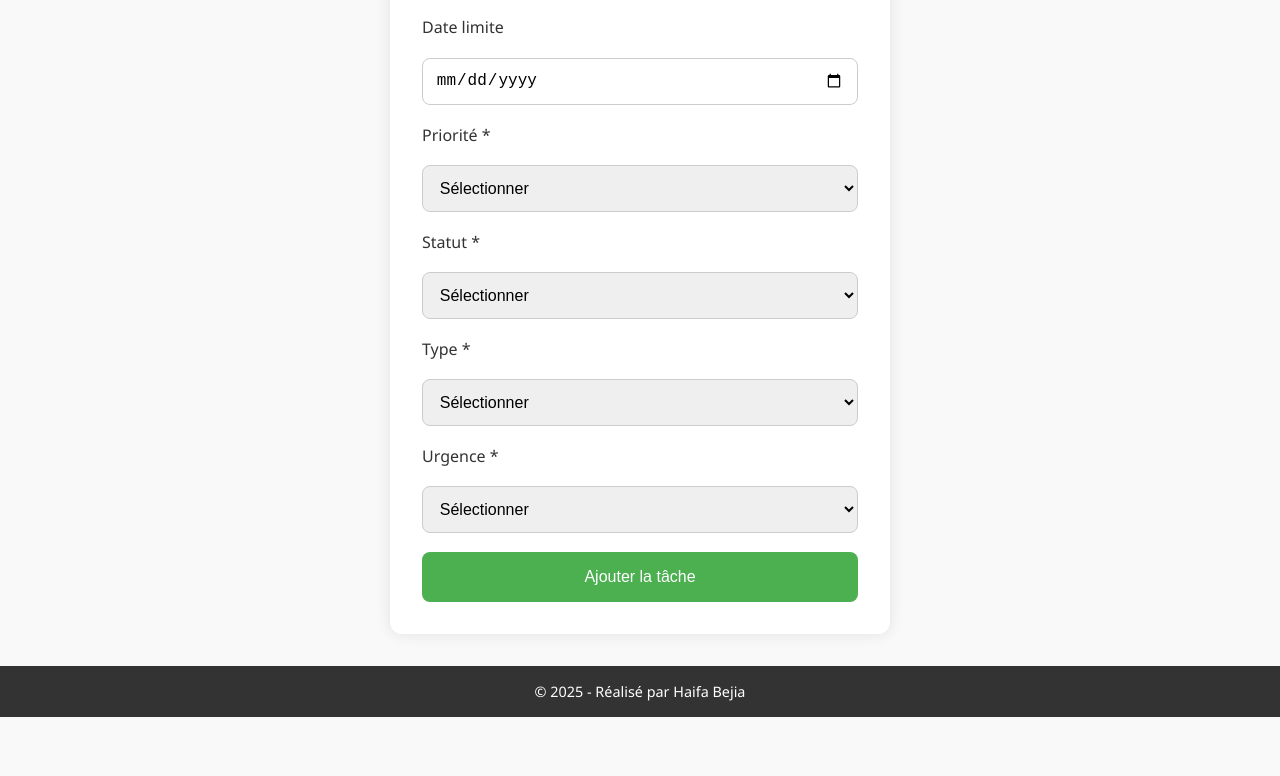
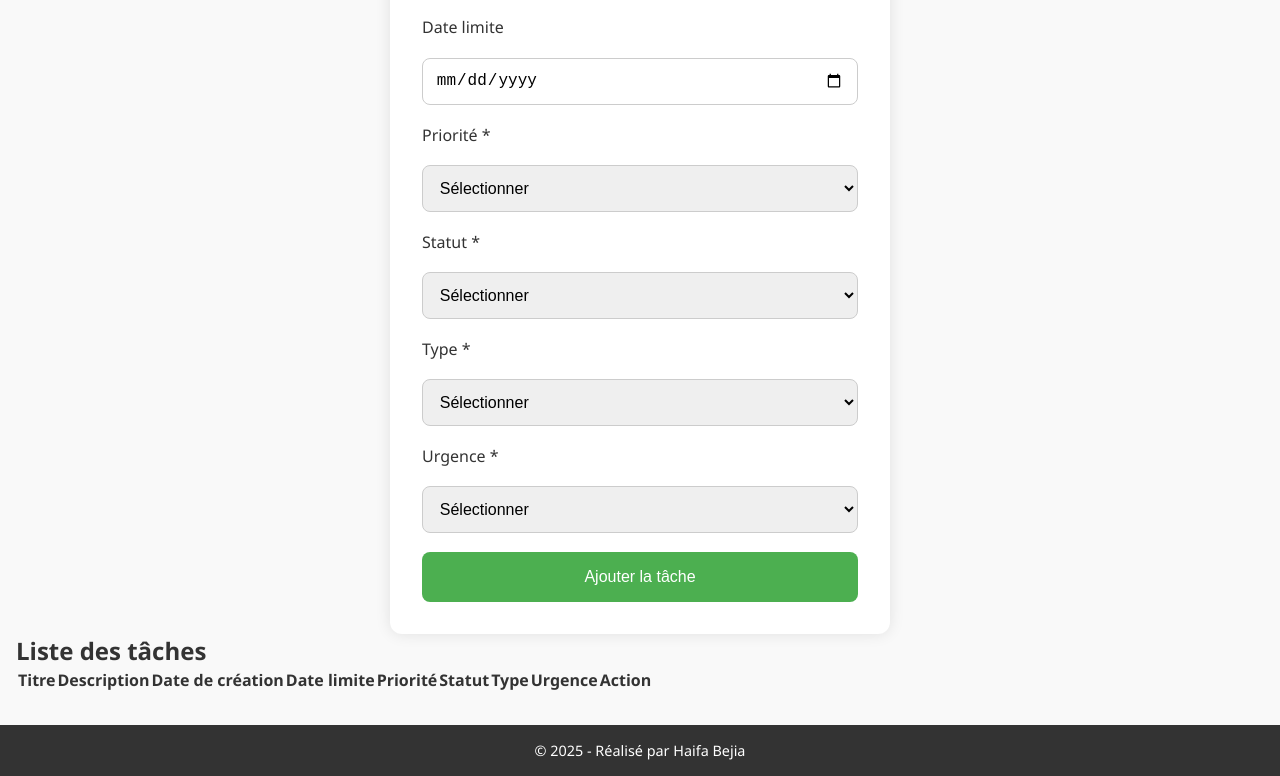
Before and after one commit to haifabejia/todo_list, a plain HTML site: page index2B-dynamique.html in a window 1280 px wide. Shown: the part 578-1354 px from the top of the page. Before the commit the page ends 1295 px from the top, so only its background shows below. Drawn offline with Linux system fonts and the light colour scheme.

Commit message:
Update index2B-dynamique.html

```diff
--- a/index2B-dynamique.html
+++ b/index2B-dynamique.html
@@ -13,7 +13,7 @@
   </header>
 
   <main>
-    <form id="taskForm" action="#" method="post">   <!-- 3B -->
+    <form id="taskForm" action="#" method="post">
       <fieldset>
         <legend>Nouvelle tâche</legend>
 
@@ -49,9 +49,30 @@
           <option value="">Sélectionner</option>
         </select>
 
-        <button type="button" onclick="saveTask()">Ajouter la tâche</button>  <!-- 3B -->
+        <button type="button" onclick="saveTask()">Ajouter la tâche</button>
       </fieldset>
     </form>
+
+    <!-- Tableau pour afficher les tâches -->
+    <h2>Liste des tâches</h2>
+    <table id="taskTable">
+      <thead>
+        <tr>
+          <th>Titre</th>
+          <th>Description</th>
+          <th>Date de création</th>
+          <th>Date limite</th>
+          <th>Priorité</th>
+          <th>Statut</th>
+          <th>Type</th>
+          <th>Urgence</th>
+          <th>Action</th>
+        </tr>
+      </thead>
+      <tbody>
+
+      </tbody>
+    </table>
   </main>
 
   <footer>
```
